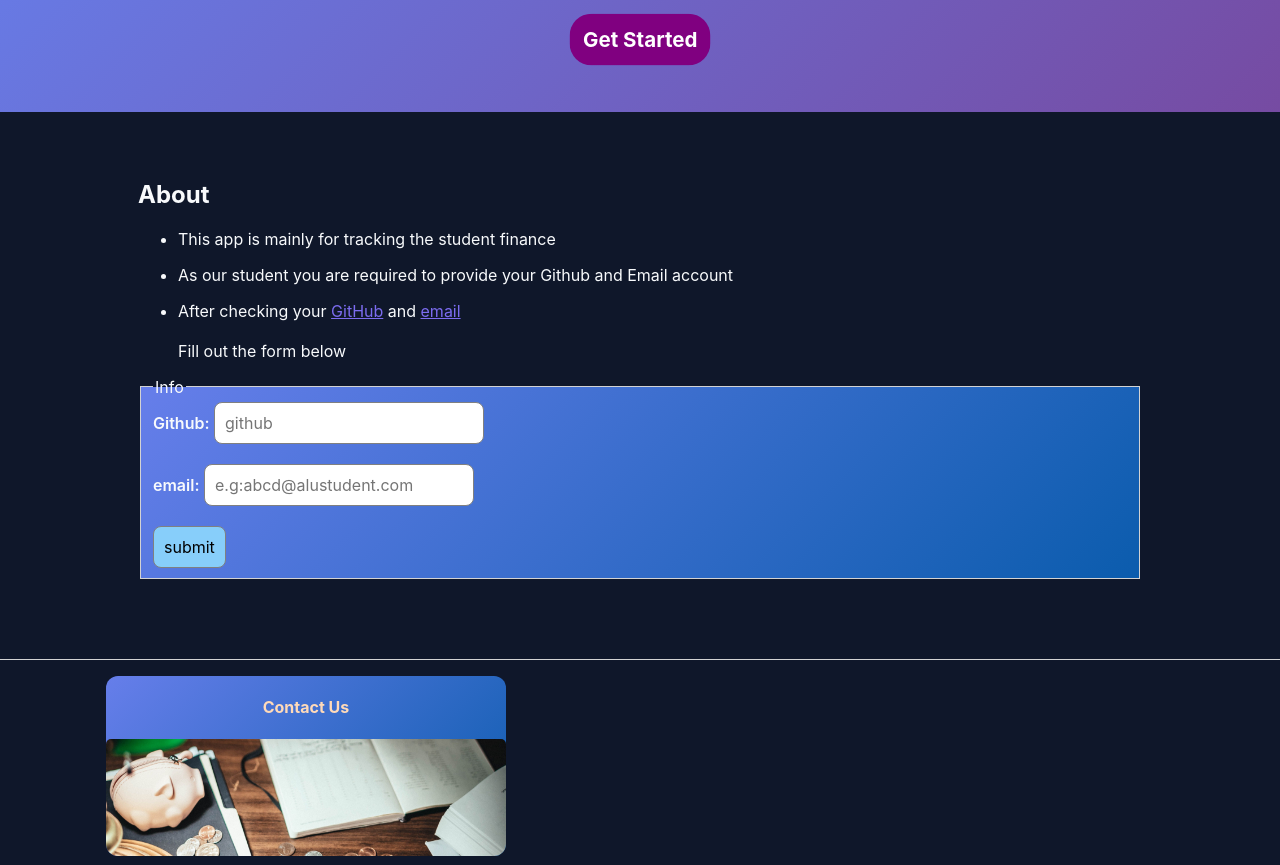
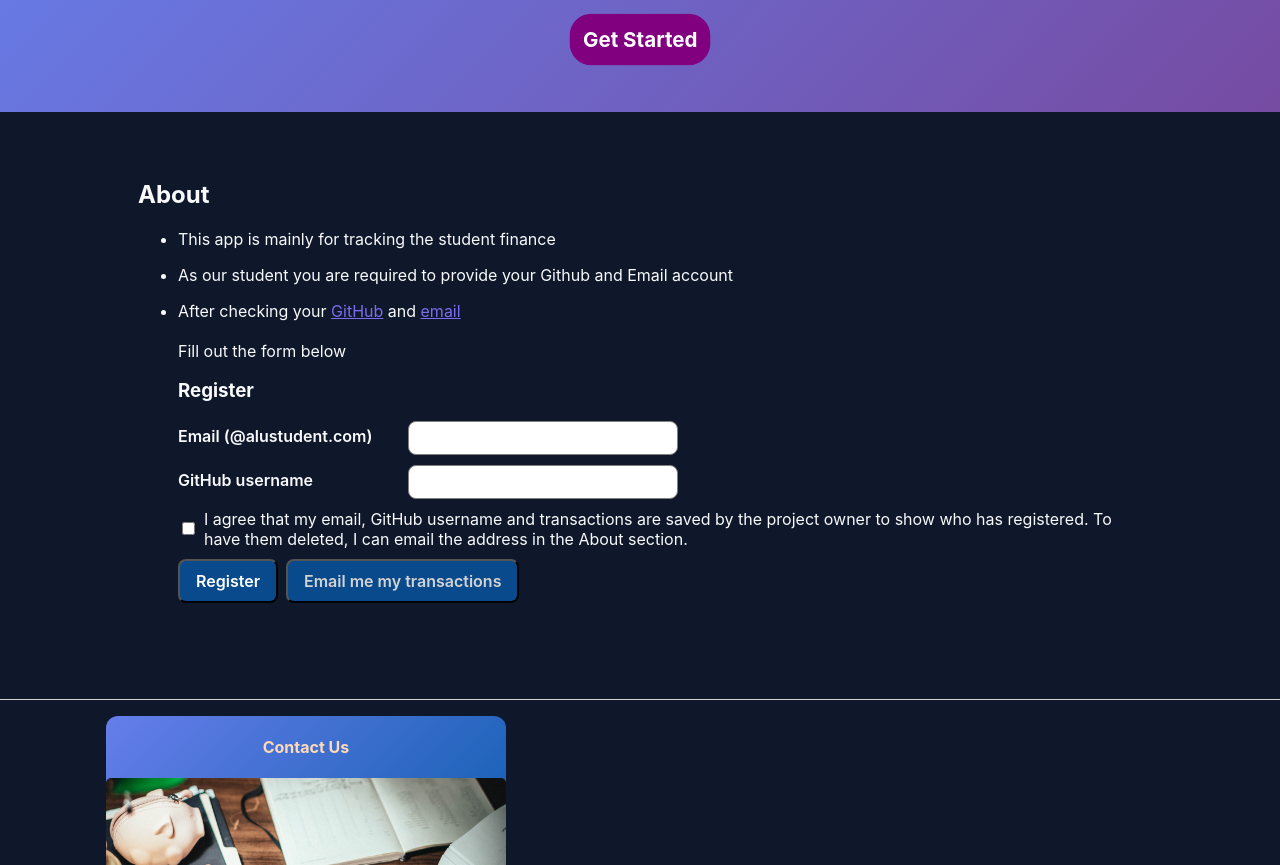
Before and after one commit to Daniella189-hub/responsiveUI, a plain HTML site: page index.html in a window 1280 px wide. Shown: the part 235-1100 px from the top of the page. Drawn offline with Linux system fonts and the light colour scheme.

Commit message:
making final touches

```diff
--- a/index.html
+++ b/index.html
@@ -35,20 +35,32 @@
 				<ul>
 					<li><p>This app is mainly for tracking the student finance</p></li>
 					<li><p>As our student you are required to provide  your Github and Email account</p></li>
+					<div>
 					<li><p>After checking your <a href="https://github.com/YOUR-USERNAME">GitHub</a> and <a href="mailto:you@alustudent.com">email</a><br><br> Fill out the form below</p></li>
+<li class="register" style="list-style:none">
+  <h3>Register</h3>
+  <form id="reg-form" novalidate>
+    <div class="field">
+      <label for="reg-email">Email (@alustudent.com)</label>
+      <input id="reg-email" type="text" inputmode="email" autocomplete="email" aria-describedby="reg-email-error">
+    </div>
+    <p class="error" id="reg-email-error"></p>
+    <div class="field">
+      <label for="reg-github">GitHub username</label>
+      <input id="reg-github" type="text" autocomplete="off" aria-describedby="reg-github-error">
+    </div>
+    <p class="error" id="reg-github-error"></p>
+    <label class="check"><input type="checkbox" id="reg-consent"> I agree that my email, GitHub username and transactions are saved by the project owner to show who has registered. To have them deleted, I can email the address in the About section.</label>
+    <div class="actions">
+      <button type="submit">Register</button>
+      <button type="button" id="reg-email-btn" class="secondary">Email me my transactions</button>
+    </div>
+    <p class="error" id="reg-status" role="status"></p>
+  </form>
+</li>
+					</div>
 				</ul>
-				<div>
-					<form action="/signup" method="">
-					<fieldset>
-						<legend>Info</legend>
-						<label for="Github">Github:</label>
-						<input type="text" id="Github" name="Github" placeholder="github" required> <br><br>
-						<label for="email">email:</label>
-						<input type="email" id="email" name="email" placeholder="e.g:abcd@alustudent.com"required><br><br>
-						<input type="submit" value="submit" style="background-color:lightskyblue">
-					</fieldset>
-					</form>
-				</div>
+
 			</section>
 
 <!--DASHBOARD-->
@@ -62,7 +74,7 @@
 				</div>
 				<p id="cap-message" class="cap" aria-live="polite" aria-atomic="true"></p>
 				<h3>Last 7 days</h3>
-				<div id="trend" class="trend" role="img" arial-label="Spent in the last 7 days"></div>
+				<div id="trend" class="trend" role="img" aria-label="Spent in the last 7 days"></div>
 			</section>
 <!--RECORDS-->
             <section id="recordtable">
@@ -169,27 +181,7 @@
 							<input id="import" type="file" accept="application/json" class="sr-only">
 						</div>
 						<p id="import-error" class="error" role="alert"></p>
-
-  <h3>Register (optional)</h3>
-  <form id="reg-form" novalidate>
-    <div class="field">
-      <label for="reg-email">Email (@alustudent.com)</label>
-      <input id="reg-email" type="text" inputmode="email" autocomplete="email" aria-describedby="reg-email-error">
-    </div>
-    <p class="error" id="reg-email-error"></p>
-    <div class="field">
-      <label for="reg-github">GitHub username</label>
-      <input id="reg-github" type="text" autocomplete="off" aria-describedby="reg-github-error">
-    </div>
-    <p class="error" id="reg-github-error"></p>
-    <label class="check"><input type="checkbox" id="reg-consent"> I agree that my email, GitHub username and transactions are saved by the project owner to show who has registered. To have them deleted, I can email the address in the About section.</label>
-    <div class="actions">
-      <button type="submit">Register</button>
-      <button type="button" id="reg-email-btn" class="secondary">Email me my transactions</button>
-    </div>
-    <p class="error" id="reg-status" role="status"></p>
-  </form>
-</section>
+				</section>
 			</div>
 		</main>
 
--- a/seed.json
+++ b/seed.json
@@ -106,9 +106,9 @@
         "category":"Other",
         "date":"2026-10-12",
         "ceatedAt":"2026-10-12T12:00:00.000Z",
-        "updatedAt":"2026-10-12T12:00:00.000Z",
+        "updatedAt":"2026-10-12T12:00:00.000Z"
 
-    }
+    },
     {
         "id":"rec_0013",
         "description":"Mid-semester pizza night",
```
